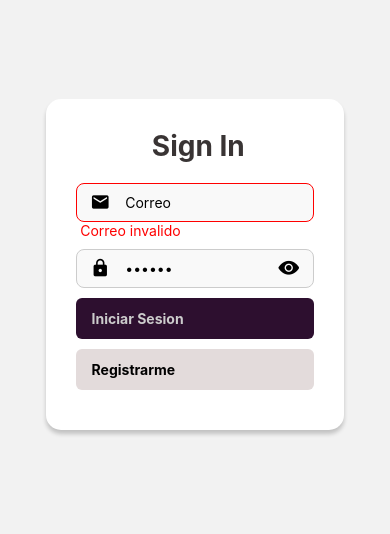
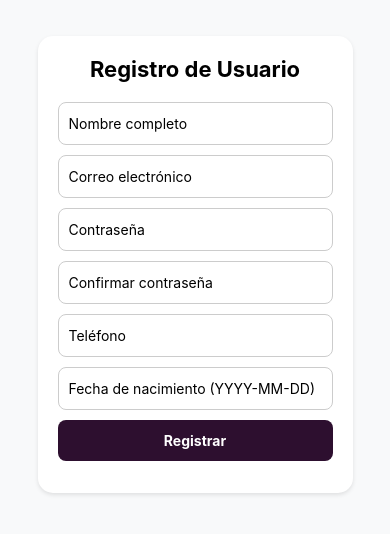
Before and after one commit to mjsalinas/ProyectoClase212, a React Native app in the folder MyBeautyApp/: screen /UserRegister in a window 390 px wide. Shown: the part 158-692 px from the top of the page. Built offline with nearby package versions, Linux system fonts and the light colour scheme.

Commit message:
Agregado formulario de registro de usuario

```diff
--- a/MyBeautyApp/src/components/CustomButton.tsx
+++ b/MyBeautyApp/src/components/CustomButton.tsx
@@ -1,37 +1,38 @@
-import { StyleSheet, Text, TouchableOpacity } from "react-native";
+import React from "react";
+import { StyleSheet, Text, TouchableOpacity, ViewStyle, TextStyle } from "react-native";
+
+type Variant = "primary" | "secondary" | "tertiary";
 
 type Props = {
   title: string;
   onPress: () => void;
-    variant?: "primary" | "secondary" | "tertiary";
+  variant?: Variant;
 };
-export default function CustomButton({title, onPress, variant = "primary"}: Props){
+
+export default function CustomButton({ title, onPress, variant = "primary" }: Props) {
   const styles = getStyles(variant);
-
-    return(
-            <TouchableOpacity style={styles.button} onPress={onPress}>
-                <Text style={styles.buttonTitle}> {title} </Text>
+  return (
+    <TouchableOpacity style={styles.button} onPress={onPress} activeOpacity={0.85}>
+      <Text style={styles.buttonTitle}>{title}</Text>
     </TouchableOpacity>
   );
 }
 
-const getStyles = (variant: 'primary' | 'secondary' | 'tertiary') =>
-    StyleSheet.create(
-        {
-            button:{
+const getStyles = (variant: Variant) =>
+  StyleSheet.create<{ button: ViewStyle; buttonTitle: TextStyle }>({
+    button: {
       borderColor: "#000",
-                borderRadius: 6,
-                padding: 12,
-                marginBottom: 10,
-                backgroundColor: variant === "primary" ? '#2d0f2fff' :
-                                    variant === "secondary" ? '#E3DBDB' :
-                                        "#fff"
+      borderRadius: 8,
+      paddingVertical: 12,
+      paddingHorizontal: 16,
+      marginBottom: 12,
+      alignSelf: "stretch",
+      alignItems: "center",
+      backgroundColor:
+        variant === "primary" ? "#2d0f2fff" : variant === "secondary" ? "#E3DBDB" : "#ffffff",
     },
-            buttonTitle:{
-                color: variant === 'primary'?'#ccc' :
-                        variant === 'secondary'? '#000' :
-                        '#656c78',
-                fontWeight: 'bold'
-            }
-        }
-    )
+    buttonTitle: {
+      fontWeight: "bold",
+      color: variant === "primary" ? "#ffffff" : variant === "secondary" ? "#000000" : "#656c78",
+    },
+  });
--- a/MyBeautyApp/src/navigation/StackNavigator.tsx
+++ b/MyBeautyApp/src/navigation/StackNavigator.tsx
@@ -1,24 +1,30 @@
-import React from 'react';
+import React from "react";
 import { createNativeStackNavigator } from "@react-navigation/native-stack";
-import LoginScreen from '../screens/LoginScreen';
-import HomeScreen from '../screens/HomeScreen';
-import TabsNavigator from './TabsNavigator';
-import ServiceRegistryScreen from '../screens/services/ServiceRegistryScreen';
+import LoginScreen from "../screens/LoginScreen";
+import HomeScreen from "../screens/HomeScreen";
+import TabsNavigator from "./TabsNavigator";
+import ServiceRegistryScreen from "../screens/services/ServiceRegistryScreen";
+import UserRegisterScreen from "../screens/UserRegisterScreen";
+
 
 export type RootStackParamList = {
-    Login: undefined,
-    Tabs: {email:string},
-    ServiceRegistry: undefined,
-}
+  Login: undefined;
+  Tabs: { email: string };
+  ServiceRegistry: undefined;
+};
+
 const Stack = createNativeStackNavigator<RootStackParamList>();
 
 export default function StackNavigator() {
-    return(
-        <Stack.Navigator initialRouteName='Login'
-                            screenOptions={{headerShown: false}}>
-            <Stack.Screen name="Login" component={LoginScreen} />
-            <Stack.Screen name="Tabs" component={TabsNavigator} />
-            <Stack.Screen name="ServiceRegistry" component={ServiceRegistryScreen} />
-        </Stack.Navigator>
-    );
+  return (
+    <Stack.Navigator initialRouteName="Login" screenOptions={{ headerShown: false }}>
+      <Stack.Screen name="Login" component={LoginScreen} />
+      <Stack.Screen name="Tabs" component={TabsNavigator} />
+<Stack.Screen name="ServiceRegistry" component={ServiceRegistryScreen} />
+<Stack.Screen name="UserRegister" component={UserRegisterScreen} />
+
+      {/* Si quisieras ver HomeScreen directo, podrías agregarlo aquí también */}
+      {/* <Stack.Screen name="Home" component={HomeScreen} /> */}
+    </Stack.Navigator>
+  );
 }
--- a/MyBeautyApp/src/screens/LoginScreen.tsx
+++ b/MyBeautyApp/src/screens/LoginScreen.tsx
@@ -1,75 +1,111 @@
-import { useState } from "react";
-import { View, Text,StyleSheet, Alert } from "react-native";
-import CustomInput from "../components/CustomInput";
+import React, { useState } from "react";
+import {
+  View,
+  Text,
+  TextInput,
+  TouchableOpacity,
+  StyleSheet,
+  KeyboardAvoidingView,
+  Platform,
+} from "react-native";
 import CustomButton from "../components/CustomButton";
 
-export default function LoginScreen({navigation} : any) {
-  const [email, setEmail] = useState('');
+export default function LoginScreen({ navigation }: any) {
+  const [email, setEmail] = useState("");
+  const [password, setPassword] = useState("");
+  const [error, setError] = useState("");
+
+  const validateEmail = (email: string) => {
+    const regex = /^[^\s@]+@[^\s@]+\.[^\s@]+$/;
+    return regex.test(email);
+  };
 
   const handleLogin = () => {
-    try {
-        navigation.navigate('Tabs');
-    } catch (error) {
-        console.log(error);
+    if (!validateEmail(email)) {
+      setError("Correo inválido");
+      return;
     }
-  }
+    setError("");
+    navigation.navigate("Tabs", { email });
+  };
+
   return (
-    <View style={styles.container}>
+    <KeyboardAvoidingView
+      style={styles.container}
+      behavior={Platform.OS === "ios" ? "padding" : "height"}
+    >
       <View style={styles.card}>
-        <Text style={styles.title}> Sign In</Text>
-        <CustomInput
+        <Text style={styles.title}>Sign In</Text>
+
+        <TextInput
+          style={[styles.input, error ? styles.errorInput : null]}
+          placeholder="Correo"
           value={email}
-          type='email'
-          placeholder={'Correo'}
-          onChange={setEmail}
+          onChangeText={setEmail}
+          autoCapitalize="none"
+          keyboardType="email-address"
         />
-        <CustomInput
-          value={'123456'}
-          type='password'
-          placeholder={'Correo'}
-          onChange={()=>{}}
+        {error ? <Text style={styles.errorText}>{error}</Text> : null}
+
+        <TextInput
+          style={styles.input}
+          placeholder="Contraseña"
+          secureTextEntry
+          value={password}
+          onChangeText={setPassword}
         />
-        <CustomButton title={'Iniciar Sesion'}
-        onPress={handleLogin}>
 
+        <CustomButton title="Iniciar Sesión" onPress={handleLogin} />
 
-        </CustomButton>
-        <CustomButton title={'Registrarme'} variant='secondary' onPress={function (): void {
-          throw new Error('Function not implemented.');
-        }}>
-        </CustomButton>
+       <CustomButton
+  title="Registrarme"
+  variant="secondary"
+  onPress={() => navigation.navigate("UserRegister")}
+/>
+
       </View>
-    </View>
+    </KeyboardAvoidingView>
   );
 }
 
 const styles = StyleSheet.create({
   container: {
-    //habilita uso de flexbox para distribucion de espacio
     flex: 1,
-    //distribucion en eje horizontal
-    alignItems: 'center',
-    //alineacion en eje vertical
-    justifyContent: 'center',
-    padding: 20,
+    justifyContent: "center",
+    alignItems: "center",
+    backgroundColor: "#F8F9FA",
   },
   card: {
-   backgroundColor: '#FFFFFF',
+    width: "85%",
+    backgroundColor: "#fff",
     borderRadius: 15,
-    padding: 30,
-    width: '85%',
-    shadowColor: '#000',
-    shadowOffset: { width: 0, height: 4 },
-    shadowOpacity: 0.2,
+    padding: 20,
+    shadowColor: "#000",
+    shadowOpacity: 0.1,
+    shadowOffset: { width: 0, height: 2 },
     shadowRadius: 4,
-    elevation: 6,
-    justifyContent: 'space-between'
+    elevation: 4,
   },
   title: {
-    fontWeight: 'bold',
     fontSize: 28,
-    textAlign: 'center',
+    fontWeight: "bold",
+    textAlign: "center",
     marginBottom: 20,
-    color: '#393434ff',
-  }
+  },
+  input: {
+    borderWidth: 1,
+    borderColor: "#ccc",
+    borderRadius: 8,
+    paddingHorizontal: 10,
+    paddingVertical: 12,
+    marginBottom: 10,
+  },
+  errorInput: {
+    borderColor: "red",
+  },
+  errorText: {
+    color: "red",
+    fontSize: 14,
+    marginBottom: 10,
+  },
 });
--- a/MyBeautyApp/src/screens/ProfileScreen.tsx
+++ b/MyBeautyApp/src/screens/ProfileScreen.tsx
@@ -1,31 +1,51 @@
-import { View, Text } from "react-native";
+import React from "react";
+import { SafeAreaView, View, Text, StyleSheet } from "react-native";
 import CustomButton from "../components/CustomButton";
 import { navigationRef } from "../navigation/NavigationService";
 
-export default function ProfileScreen({navigation}: any){
+export default function ProfileScreen() {
+  const handleLogout = () => {
+    if (navigationRef.isReady()) {
+      navigationRef.reset({
+        index: 0,
+        routes: [{ name: "Login" }],
+      });
+    }
+  };
 
-const handleLogout = () =>{
-    if (navigationRef.isReady()){
-        navigationRef.reset({
-            //indice del arreglo, que indica la vista actual al momento de reiniciar el stack de navegacion
-            index: 0,
-            //es un array de objetos, cada uno de estos representa cada ruta que conformara el nuevo stack de navegacion
-            routes: [{name: 'Login'}],
-        })
+  const goToLogin = () => {
+    if (navigationRef.isReady()) {
+      navigationRef.navigate("Login");
     }
+  };
+
+  return (
+    <SafeAreaView style={styles.safe}>
+      <View style={styles.container}>
+        <Text style={styles.title}>Pantalla de Perfil</Text>
+
+        <CustomButton title="Cerrar Sesión" onPress={handleLogout} variant="primary" />
+
+        <CustomButton title="Ir a Login" onPress={goToLogin} variant="tertiary" />
+      </View>
+    </SafeAreaView>
+  );
 }
-    return(
-    <View>
-        {/* implementacion correcta de redefinicion de navegacion desde un componente externo  */}
-        <Text>Pantalla de Perfil</Text>
-        <CustomButton title="Cerrar Sesion"
-        onPress={handleLogout}/>
 
-        {/* //intento fallido de redefinicion de stack de navegacion  */}
-     <CustomButton title="Ir a login"
-        onPress={()=>{
-            navigation.navigate('Login');
-        }}/>
-
-    </View>)
-}
+const styles = StyleSheet.create({
+  safe: {
+    flex: 1,
+    backgroundColor: "#F5F6FA",
+  },
+  container: {
+    flex: 1,
+    padding: 20,
+    justifyContent: "center",
+    alignItems: "center",
+  },
+  title: {
+    fontSize: 22,
+    fontWeight: "700",
+    marginBottom: 20,
+  },
+});
--- /dev/null
+++ b/MyBeautyApp/src/screens/UserRegisterScreen.tsx
@@ -0,0 +1,113 @@
+import React, { useState } from "react";
+import { View, Text, TextInput, StyleSheet, ScrollView } from "react-native";
+import CustomButton from "../components/CustomButton";
+
+export default function UserRegisterScreen({ navigation }: any) {
+  const [form, setForm] = useState({
+    nombre: "",
+    correo: "",
+    contraseña: "",
+    confirmar: "",
+    telefono: "",
+    fechaNacimiento: "",
+  });
+
+  const handleRegister = () => {
+    console.log("Datos registrados:", form);
+    alert("Usuario registrado correctamente");
+    navigation.goBack(); // vuelve al login
+  };
+
+  return (
+    <ScrollView contentContainerStyle={styles.container}>
+      <View style={styles.card}>
+        <Text style={styles.title}>Registro de Usuario</Text>
+
+        <TextInput
+          style={styles.input}
+          placeholder="Nombre completo"
+          value={form.nombre}
+          onChangeText={(t) => setForm({ ...form, nombre: t })}
+        />
+
+        <TextInput
+          style={styles.input}
+          placeholder="Correo electrónico"
+          keyboardType="email-address"
+          value={form.correo}
+          onChangeText={(t) => setForm({ ...form, correo: t })}
+        />
+
+        <TextInput
+          style={styles.input}
+          placeholder="Contraseña"
+          secureTextEntry
+          value={form.contraseña}
+          onChangeText={(t) => setForm({ ...form, contraseña: t })}
+        />
+
+        <TextInput
+          style={styles.input}
+          placeholder="Confirmar contraseña"
+          secureTextEntry
+          value={form.confirmar}
+          onChangeText={(t) => setForm({ ...form, confirmar: t })}
+        />
+
+        <TextInput
+          style={styles.input}
+          placeholder="Teléfono"
+          keyboardType="phone-pad"
+          value={form.telefono}
+          onChangeText={(t) => setForm({ ...form, telefono: t })}
+        />
+
+        <TextInput
+          style={styles.input}
+          placeholder="Fecha de nacimiento (YYYY-MM-DD)"
+          value={form.fechaNacimiento}
+          onChangeText={(t) => setForm({ ...form, fechaNacimiento: t })}
+        />
+
+        <CustomButton title="Registrar" onPress={handleRegister} />
+      </View>
+    </ScrollView>
+  );
+}
+
+const styles = StyleSheet.create({
+  container: {
+    flexGrow: 1,
+    justifyContent: "center",
+    alignItems: "center",
+    backgroundColor: "#F8F9FA",
+    padding: 20,
+  },
+  card: {
+    width: "90%",
+    backgroundColor: "#fff",
+    borderRadius: 15,
+    padding: 20,
+    shadowColor: "#000",
+    shadowOpacity: 0.1,
+    shadowOffset: { width: 0, height: 2 },
+    shadowRadius: 4,
+    elevation: 4,
+  },
+  title: {
+    fontSize: 22,
+    fontWeight: "bold",
+    textAlign: "center",
+    marginBottom: 20,
+  },
+  input: {
+    width: "100%",
+    borderWidth: 1,
+    borderColor: "#ccc",
+    borderRadius: 8,
+    paddingHorizontal: 10,
+    paddingVertical: 12,
+    marginBottom: 10,
+    backgroundColor: "#fff",
+  },
+});
```
Also changed, not shown: MyBeautyApp/App.tsx (+7 -6 lines), MyBeautyApp/index.ts (+3 -6 lines), MyBeautyApp/src/navigation/NavigationService.ts (+21 -1 lines), MyBeautyApp/src/screens/ServiceRegistryScreen.tsx (added). Lines whose indentation alone changed are shown as unchanged.
